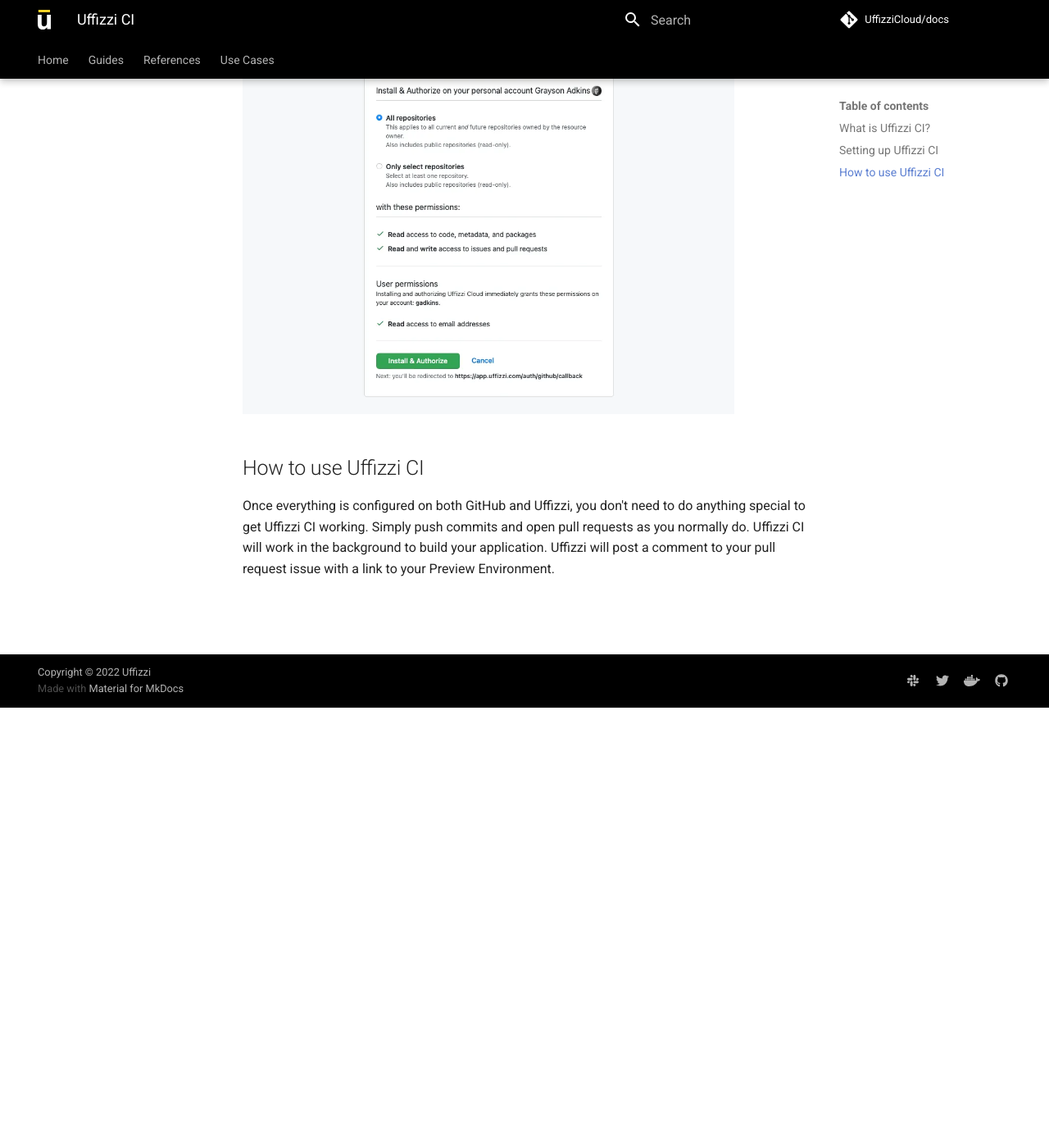
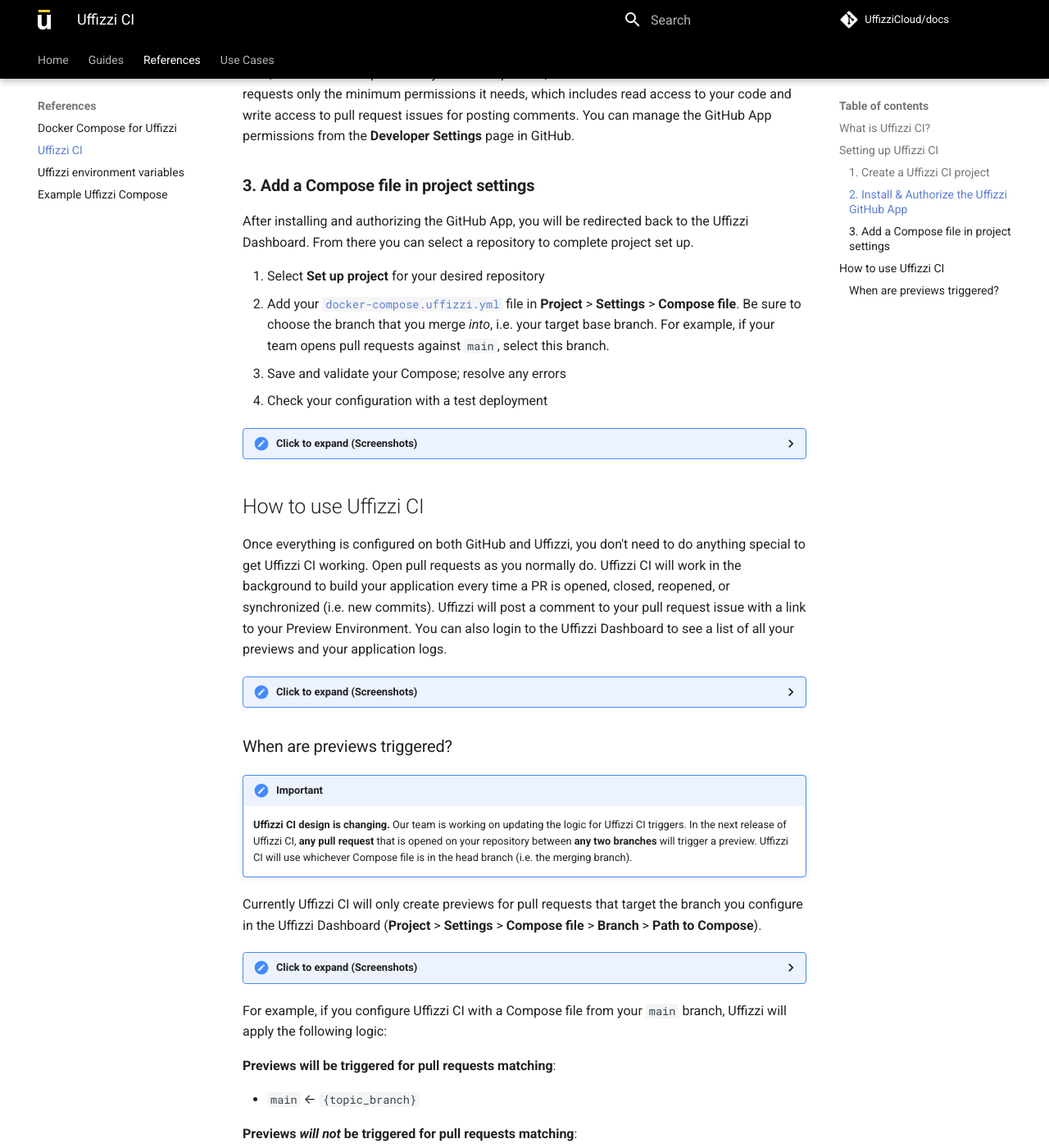
Before and after one commit to UffizziCloud/docs, an MkDocs documentation site: the page built from docs/references/uffizzi-ci.md, in a window 1280 px wide and 1400 px high, scrolled down 1077 px. Shown: the whole window at 82% size. Built offline with MkDocs 1.6.1 and Material for MkDocs 9.7.7, drawn with Linux system fonts in a browser that asks for light colours; comment, search, counter and statistics services are not loaded; before the commit the page ends 1940 px from its top, so only the background shows below that; some of the changed text lies outside the part shown.

Commit message:
uffizzi ci behavior

```diff
--- a/docs/references/uffizzi-ci.md
+++ b/docs/references/uffizzi-ci.md
@@ -7,17 +7,90 @@
 Every time you push a new commit to your repository, Uffizzi CI receives a webhook and builds your application from source. This ensures that the latest changes are always included in your previews. To use Uffizzi CI, your code must be stored in a GitHub repository.
 
 ## Setting up Uffizzi CI
-To set up Uffizzi CI, login to the [Uffizzi Dashboard](https://app.uffizzi.com/sign_in), then navigate to **Project** > **Settings** > **General** and select **Configure** next to the GitHub option. You will be redirected to a GitHub login page to install and authorize the Uffizzi Cloud [GitHub App](https://docs.github.com/en/developers/apps/getting-started-with-apps/about-apps). If you have more than one GitHub account, be sure to install the GitHub App on the same account that you used to create your Uffizzi account. To install the Uffizzi Cloud GitHub App on an organizational account, you must have Owner permissions for your GitHub Organization.
+To set up Uffizzi CI, you'll first need to create a project in the Uffizzi Dashboard, then install and authorize the Uffizzi GitHub App. Once you've done that, you'll connect a [Compose file](../references/compose-spec.md) in your project settings.
+
+### **1. Create a Uffizzi CI project**
+
+If you haven't already done so, create a Uffizzi CI project. Login to the [Uffizzi Dashboard](https://app.uffizzi.com/sign_in), then navigate to **Account** > **Projects**. Select **New project**  > **Uffizzi CI** > **Configure GitHub**
+<details><summary><strong>Click to expand (Screenshots)</strong></summary>
+<img src="../../assets/images/new-uffizzi-ci-project.webp" width="600">
+</details>
+
+### **2. Install & Authorize the Uffizzi GitHub App**
+After selecting **Configure GitHub**, you will be redirected to a GitHub login page to install and authorize the Uffizzi Cloud [GitHub App](https://docs.github.com/en/developers/apps/getting-started-with-apps/about-apps). If you have more than one GitHub account, be sure to install the GitHub App on the same account that you used to create your Uffizzi account. To install the Uffizzi Cloud GitHub App on an organizational account, you must have Owner permissions for your GitHub Organization.
+
+<details><summary>Click to expand (Screenshots)</summary>
+<p>Install Uffizzi Cloud on your GitHub account</p>
+<img src="../../assets/images/install-github-app.webp" width="600">
+<img src="../../assets/images/authorize-uffizzi.webp" width="600">
+<hr>
+</details>
 
 Next, choose which repositories you wish to preview, then select **Install & Authorize**. Uffizzi requests only the minimum permissions it needs, which includes read access to your code and write access to pull request issues for posting comments. You can manage the GitHub App permissions from the **Developer Settings** page in GitHub.
 
-Once the Uffizzi Cloud GitHub App is installed and has access to your repository, follow the [Quickstart for Uffizzi CI](../quickstart-uffizzi-ci.md) guide to complete the set up process.
+### **3. Add a Compose file in project settings**
 
-&nbsp;
-<img src="../../assets/images/authorize-uffizzi.webp" width="600">
+After installing and authorizing the GitHub App, you will be redirected back to the Uffizzi Dashboard. From there you can select a repository to complete project set up.
+
+1. Select **Set up project** for your desired repository
+2. Add your [`docker-compose.uffizzi.yml`](../references/compose-spec.md) file in **Project** > **Settings** > **Compose file**. Be sure to choose the branch that you merge <i>into</i>, i.e. your target base branch. For example, if your team opens pull requests against `main`, select this branch.
+3. Save and validate your Compose; resolve any errors
+4. Check your configuration with a test deployment
+
+<details><summary><strong>Click to expand (Screenshots)</strong></summary>
+<p>1. Select Set up project for the repository you just forked</p>
+<img src="../../assets/images/set-up-project.webp" width="600">
+<p>2. Add your `docker-compose.uffizzi.yml` file in Project > Settings > Compose. Be sure to choose the branch that you merge <i>into</i>, i.e. your target base branch.</p>
+<img src="../../assets/images/add-compose-in-settings.webp" width="600">
+<p>3. Save and validate your Compose; resolve any errors  </p>
+<img src="../../assets/images/resolve-compose-errors.webp" width="600">
+<p>4. Check your configuration with a test deployment </p>
+<img src="../../assets/images/compose-added.webp" width="600">
+</details>
+
 
 ## How to use Uffizzi CI
-Once everything is configured on both GitHub and Uffizzi, you don't need to do anything special to get Uffizzi CI working. Simply push commits and open pull requests as you normally do. Uffizzi CI will work in the background to build your application. Uffizzi will post a comment to your pull request issue with a link to your Preview Environment.
+Once everything is configured on both GitHub and Uffizzi, you don't need to do anything special to get Uffizzi CI working. Open pull requests as you normally do. Uffizzi CI will work in the background to build your application every time a PR is opened, closed, reopened, or synchronized (i.e. new commits). Uffizzi will post a comment to your pull request issue with a link to your Preview Environment. You can also login to the Uffizzi Dashboard to see a list of all your previews and your application logs.
+
+<details><summary><strong>Click to expand (Screenshots)</strong></summary>
+<p>Open a pull request on GitHub:</p>
+<img src="../../assets/images/create-pr.webp" width="600">
+<hr>
+<p>Uffizzi CI will post a comment to your pull request issue:</p>
+<img src="../../assets/images/uffizzi-ci-comment.webp" width="600">
+<hr>
+<p>Log in to the Uffizzi Dashboard to see a list of Preview Environments and your application logs:</p>
+<img src="../../assets/images/deploying-preview.webp" width="600">
+</details>
+
+### When are previews triggered?
+!!! Important
+    **Uffizzi CI design is changing.** Our team is working on updating the logic for Uffizzi CI triggers. In the next release of Uffizzi CI, **any pull request** that is opened on your repository between **any two branches** will trigger a preview. Uffizzi CI will use whichever Compose file is in the head branch (i.e. the merging branch).
+
+Currently Uffizzi CI will only create previews for pull requests that target the branch you configure in the Uffizzi Dashboard (**Project** > **Settings** > **Compose file** > **Branch** > **Path to Compose**).
+
+<details><summary><strong>Click to expand (Screenshots)</strong></summary>
+<p>Open a pull request on GitHub:</p>
+<img src="../../assets/images/compose-target-branch.webp" width="600">
+</details>
+
+For example, if you configure Uffizzi CI with a Compose file from your <code>main</code> branch, Uffizzi will apply the following logic:
+
+**Previews will be triggered for pull requests matching**:
+
+- `main` ← `{topic_branch}`
+
+**Previews _will not_ be triggered for pull requests matching**:
+
+- `{topic_branch}` ← `main` or
+- `{topic_branch}` ← `{topic_branch}`
+
+Note that this design is changing with the next release of Uffizzi CI.
+
+!!! Important
+    If the Compose file in a base and head branches do not match for a given pull request, Uffizzi will use the Compose file in the head branch (i.e. the merging branch) as the preview configuration.
+
+    For example, if a pull request is opened for `develop` ← `my-feature` and the Compose files do not match, Uffizzi will use the Compose file from `my-feature`,
 
 &nbsp;
 &nbsp;
--- a/mkdocs.yml
+++ b/mkdocs.yml
@@ -11,7 +11,7 @@
 edit_uri: edit/main/docs/
 
 # Copyright
-copyright: Copyright &copy; 2022 Uffizzi
+copyright: Copyright &copy; 2023 Uffizzi
 
 # Styling
 extra_css:
@@ -127,6 +127,7 @@
     - Continuous Previews: guides/continuous-previews.md
   - References:
     - Docker Compose for Uffizzi: references/compose-spec.md
+    - Uffizzi CI: references/uffizzi-ci.md
     - Uffizzi environment variables: references/uffizzi-environment-variables.md
     - Example Uffizzi Compose: references/example-compose.md
   - Use Cases:
```
Also changed, not shown: docs/assets/images/authorize-uffizzi.webp, docs/assets/images/compose-saved.webp (added), docs/assets/images/compose-target-branch.webp (added), docs/assets/images/configure-github.webp (added), docs/assets/images/create-pr.webp (added), docs/assets/images/deploying-preview.webp (added), docs/assets/images/install-github-app.webp, docs/assets/images/new-uffizzi-ci-project.webp, docs/assets/images/save-and-validate-compose.webp (added).
